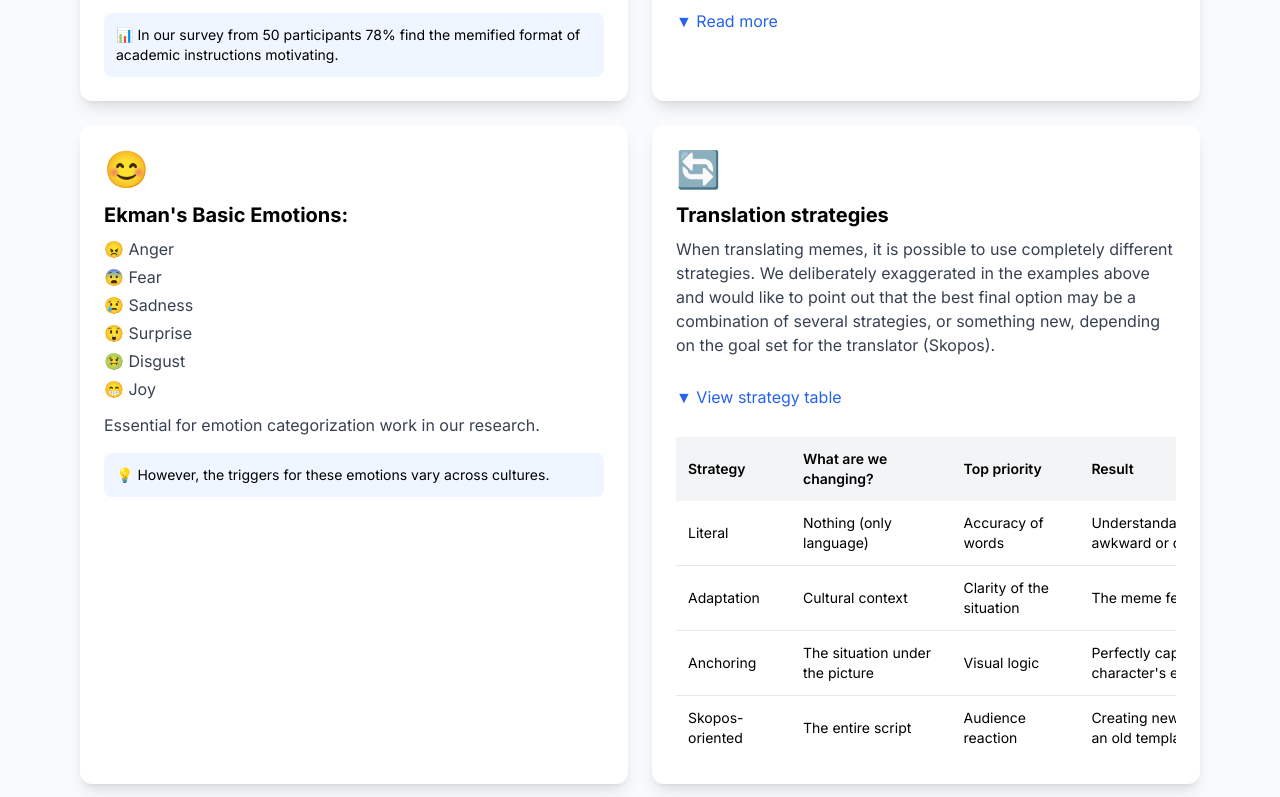
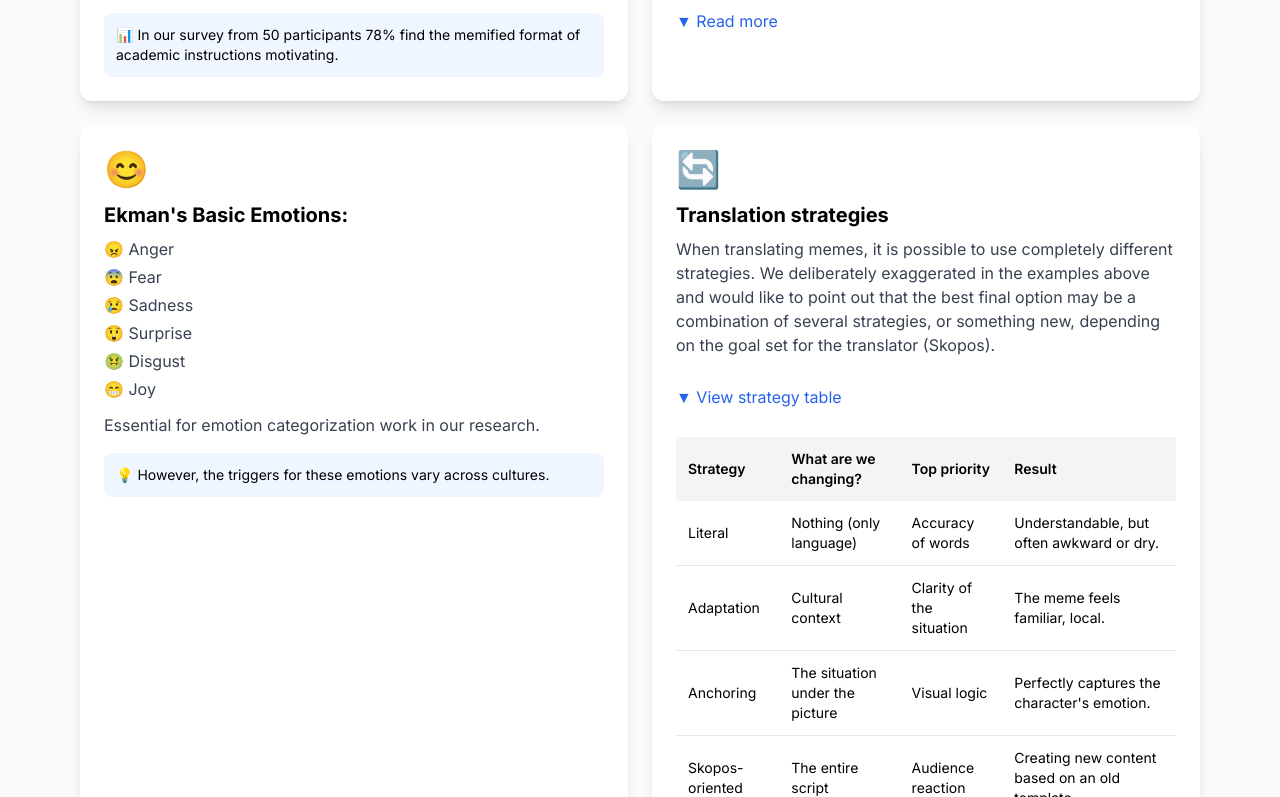
Before and after one commit to bemix12/try, a plain HTML site: page index.html in a window 1280 px wide. Both pictures are taken after a click on the heading "▼ View strategy table". Shown: the part 3245-4042 px from the top of the page. Drawn offline with nearby package versions, Linux system fonts and the light colour scheme.

Commit message:
Update index.html
return

```diff
--- a/index.html
+++ b/index.html
@@ -581,7 +581,7 @@
                             <span>▼ View strategy table</span>
                         </summary>
                         <div class="mt-4 overflow-x-auto">
-        <table class="min-w-[640px] text-sm border-collapse">
+                            <table class="strategy-table w-full text-sm border-collapse">
                                 <thead>
                                     <tr class="bg-gray-100">
                                         <th class="p-3 text-left font-semibold">Strategy</th>
```
Lines whose indentation alone changed are shown as unchanged.
